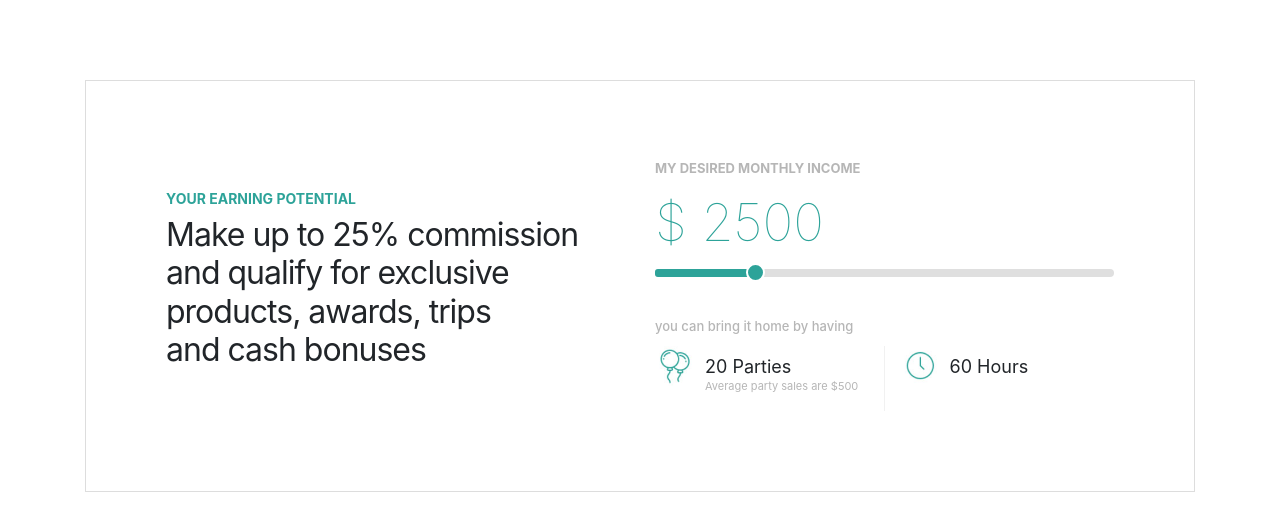
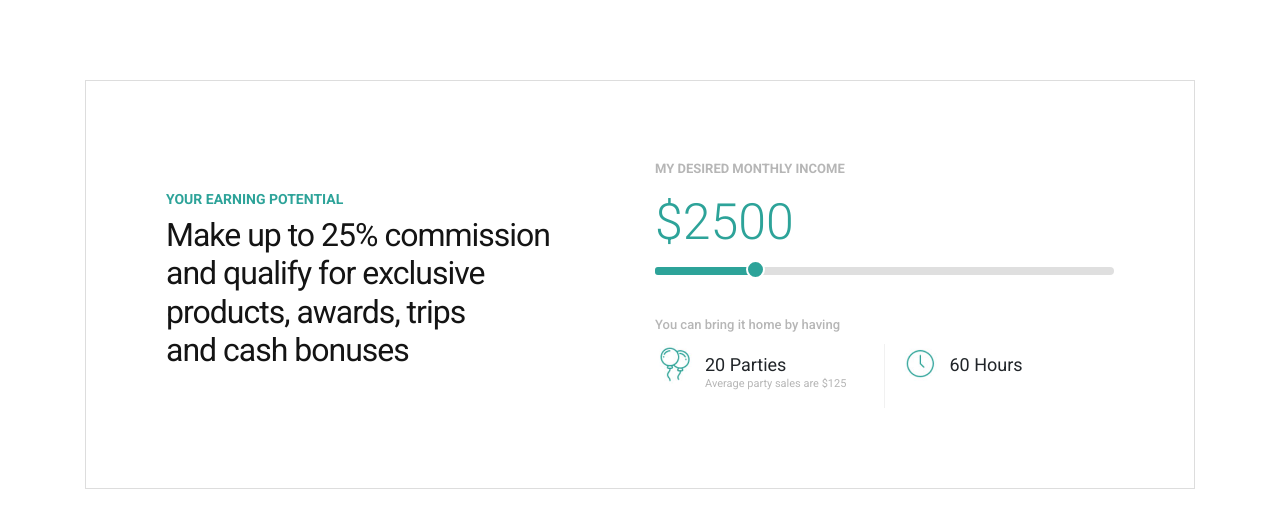
Before and after one commit to shivchandar/Interview, a plain HTML site: page index.html in a window 1280 px wide. Drawn offline with nearby package versions, Linux system fonts and the light colour scheme; files that its build step writes are made by us from their sources.

Commit message:
Range Calculation

```diff
--- a/css/style.css
+++ b/css/style.css
@@ -1,3 +1,7 @@
+@import url('https://fonts.googleapis.com/css?family=Roboto:100,300,400,500,700,900&display=swap');
+body{
+    font-family: 'Roboto', sans-serif;
+}
 .wrapper{
     padding: 5rem 0;
 }
@@ -32,6 +36,7 @@
     font-size: 32px;
     line-height: 1.2;
     letter-spacing: -1px;
+    color: #141414;
 }
 .slider__heading.text-uppercase {
     font-size: 13px;
@@ -40,8 +45,8 @@
 }
 #display {
     color: #2DA399;
-    font-weight: 100;
-    font-size: 52px;
+    font-weight: 300;
+    font-size: 50px;
     margin: 15px 0;
 }
 .slider__sub_heading{
@@ -49,7 +54,6 @@
     color: #B6B6B6;
     font-weight: 500;
     margin: 40px 0 10px 0;
-
 }
 .slider__parties,
 .slider__hours {
--- a/index.html
+++ b/index.html
@@ -30,13 +30,13 @@
                     <div class="slider__item">
                         <h3 class="slider__heading text-uppercase">My desired Monthly Income</h3>
                         <h2 id="display">
-                            <span>$ </span><span id="ammount"></span>
+                            <span>$</span><span id="ammount"></span>
                         </h2>
                         <div id="slider"></div>
 
                         <div class="row">
                             <div class="col-md-12">
-                                <P class="slider__sub_heading">you can bring it home by having</P>
+                                <P class="slider__sub_heading">You can bring it home by having</P>
                             </div>
                             <div class="col-sm-6 slider__border-right">
                                 <div class="media">
@@ -45,7 +45,7 @@
                                     </a>
                                     <div class="media-body">
                                         <h3 class="slider__parties"><span id="parties"></span> Parties</h3>
-                                        <p class="slider__parties__para">Average party sales are $500</p>
+                                        <p class="slider__parties__para">Average party sales are $125</p>
                                     </div>
                                 </div>
                             </div>
```
